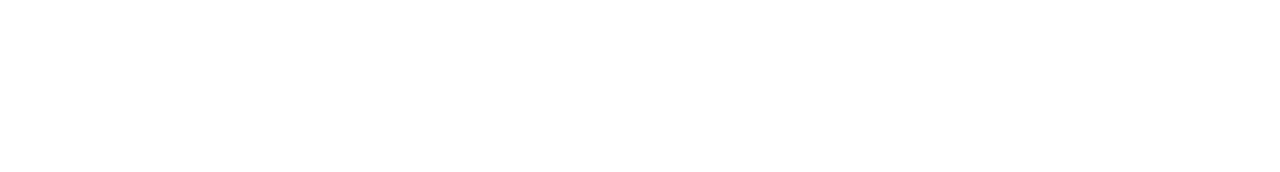
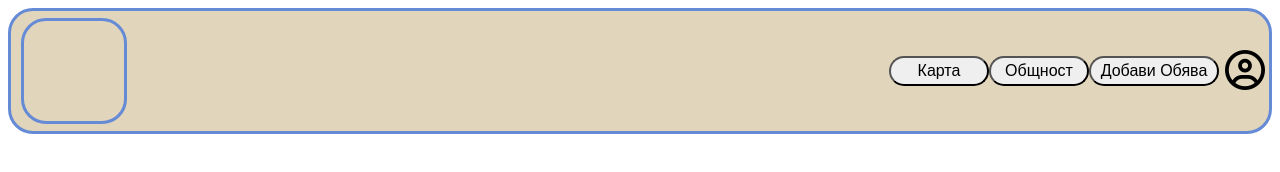
Before and after one commit to mireyaa8/TeamA-frontend, a plain HTML site: page index.html in a window 1280 px wide. Drawn offline with Linux system fonts and the light colour scheme.

Commit message:
Started to work on the header and added a css file

```diff
--- a/index.html
+++ b/index.html
@@ -3,11 +3,23 @@
 <head>
     <meta charset="UTF-8">
     <meta name="viewport" content="width=device-width, initial-scale=1.0">
+    <link rel="stylesheet" href="styles.css">
+    <link rel="stylesheet" href="https://cdnjs.cloudflare.com/ajax/libs/font-awesome/6.0.0-beta3/css/all.min.css">
     <title>Document</title>
 </head>
 <body>
     <header>
+        <div class="logo">
 
+        </div>
+        <div class="buttons">
+            <button>Карта</button>
+            <button>Общност</button>
+            <button id="bigger">Добави Обява</button>
+            <button id="user">
+                <i class="fa-regular fa-circle-user"></i>
+            </button>
+        </div>
     </header>
 
     <main>
--- /dev/null
+++ b/styles.css
@@ -0,0 +1,48 @@
+html{
+    background-color: white;
+}
+body{
+    background-color: #e1d5bb;
+    border-style: solid;
+    border-color: #658AD6;
+    border-radius: 25px;
+    border-width: medium;
+}
+.logo{
+    width:100px;
+    height:100px;
+    border-style: solid;
+    border-color: #658AD6;
+    border-radius: 25px;
+    margin-left: 10px;
+}
+header{
+    display: flex;
+    flex-direction: row;
+    height:120px;
+    align-items: center;
+}
+.buttons{
+    margin-left: auto;
+    display: flex;
+    height: 100px;
+    color:#658AD6;
+    align-items: center;
+}
+.buttons button{
+    border-radius: 25px;
+    height:30px;
+    width:100px;
+    font-size: medium;
+}
+.buttons #user{
+    font-size: larger;
+    border-style: none;
+    background-color: transparent;
+    width: 50px;
+    height:50px;
+    font-size: 40px;
+}
+#bigger{
+    width:130px;
+}
```
